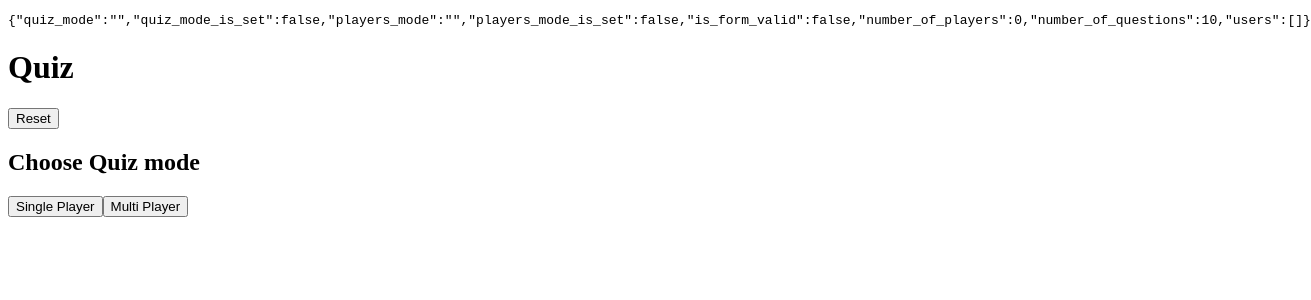
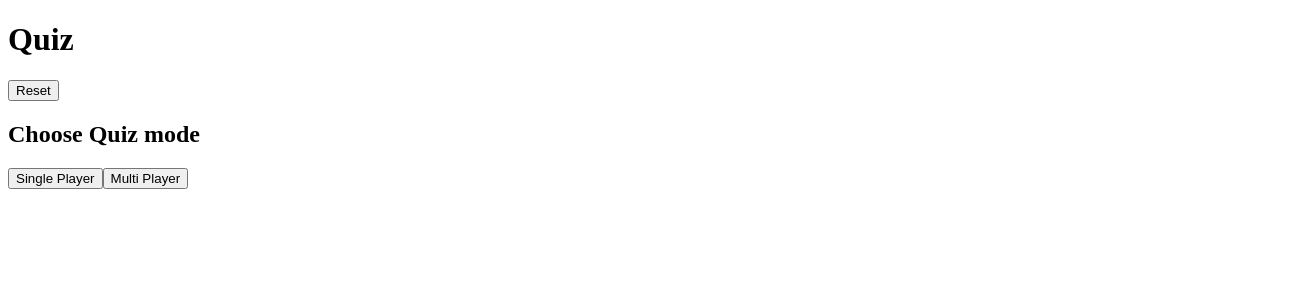
Before and after one commit to daniel-guzdek/quiz, a React (Create React App) app: page / in a window 1280 px wide. Shown: the top 300 px of the page, 1311 px wide, since content can reach past the window. Built offline with nearby package versions, Linux system fonts and the light colour scheme.

Commit message:
Add conditionally rendering for new components.

```diff
--- a/src/App.tsx
+++ b/src/App.tsx
@@ -2,16 +2,23 @@ import { useSelector, useDispatch } from "react-redux";
 import QuizModesPanel from "./components/QuizModesPanel";
 import { RootState } from "./state/reducers";
 import PlayersMode from "./views/PlayersMode";
+import QuestionRoundView from "./views/QuestionRoundView";
 import SelectedQuizModeSettingsView from "./views/SelectedQuizModeSettingsView";
 import UserForm from "./views/UserForm";
+import { loadQuestionsChecker } from "./utils/loadQuestionsChecker";
 
 const App: React.FC = () => {
   const dispatch = useDispatch();
-  const { players_mode_is_set, is_form_valid, quiz_mode_is_set } = useSelector(
-    (state: RootState) => state.quiz
-  );
+  const {
+    players_mode_is_set,
+    is_form_valid,
+    quiz_mode_is_set,
+    quiz_mode,
+    users,
+  } = useSelector((state: RootState) => state.quiz);
 
   const wholeState = useSelector((state: RootState) => state.quiz);
+  console.log(wholeState);
 
   const handleReset = () => {
     dispatch({
@@ -21,14 +28,19 @@ const App: React.FC = () => {
 
   return (
     <div>
-      <pre>{JSON.stringify(wholeState)}</pre>
+      {/* <pre>{JSON.stringify(wholeState)}</pre> */}
       <h1>Quiz</h1>
       <button onClick={() => handleReset()}>Reset</button>
       <div style={{ display: `${is_form_valid ? "none" : "block"}` }}>
         {!players_mode_is_set ? <PlayersMode /> : <UserForm />}
       </div>
       {is_form_valid && <QuizModesPanel />}
-      {quiz_mode_is_set && <SelectedQuizModeSettingsView />}
+      {quiz_mode_is_set &&
+        (quiz_mode === "MY THING" ||
+          quiz_mode === "MY THING VS. MY THING" ||
+          quiz_mode === "MY THING VS. MY THING" ||
+          quiz_mode === "ON THE EDGE") && <SelectedQuizModeSettingsView />}
+      {quiz_mode_is_set && loadQuestionsChecker(users) && <QuestionRoundView />}
     </div>
   );
 };
```
